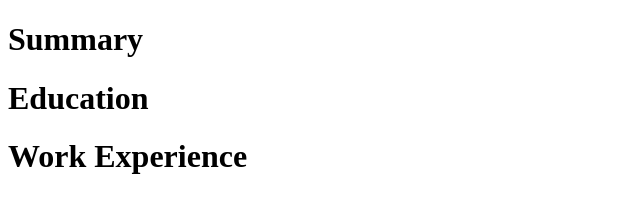
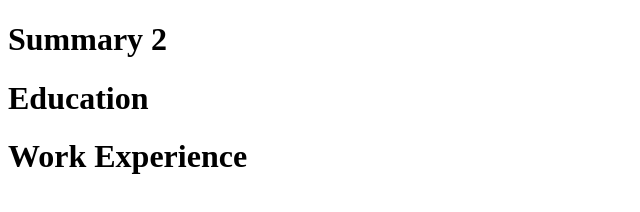
Before and after one commit to Yunuel-coder/resume, a plain HTML site: page index.html in a window 1280 px wide. Shown: the full height of the page, 0-640 px from the left. Drawn offline with Linux system fonts and the light colour scheme.

Commit message:
Update index.html

```diff
--- a/index.html
+++ b/index.html
@@ -4,7 +4,7 @@
     <title> My Resume </title>
   </head>
   <body>
-    <h1>Summary</h1>
+    <h1>Summary 2</h1>
     <h1>Education</h1>
     <h1>Work Experience</h1>
   </body>
```
